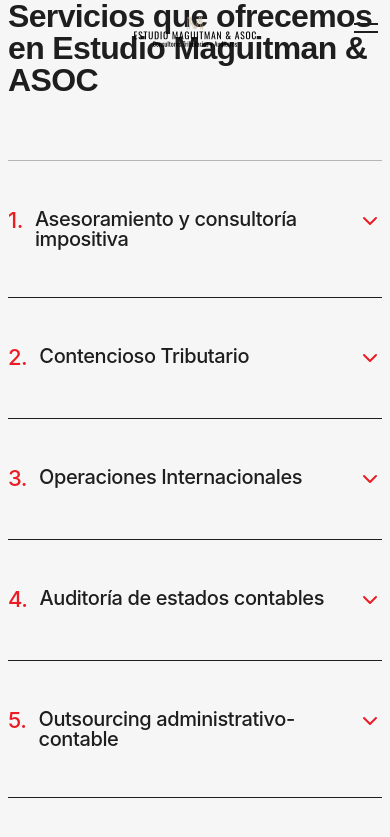
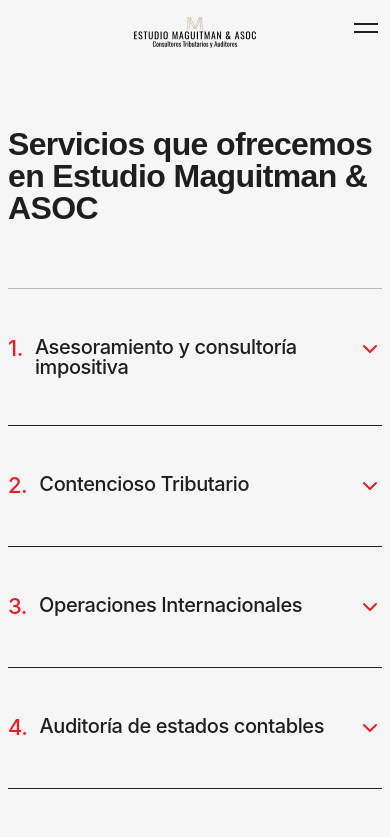
Before and after one commit to Julian-Kellmer/MagitmanStudio, a React (Vite) app: page /servicios in a window 390 px wide. Shown: the top 837 px of the page. Built offline with nearby package versions, Linux system fonts and the light colour scheme; a web font is replaced by a local one.

Commit message:
fixed servicios pt

```diff
--- a/src/servicios/index.jsx
+++ b/src/servicios/index.jsx
@@ -3,7 +3,7 @@
 
 const Servicios = () => {
   return (
-    <main className='bg-background min-h-screen  md:pt-32 pb-32'>
+    <main className='bg-background min-h-screen pt-32 md:pt-32 pb-32'>
       <div className='layout-wrap'>
         <div className='layout-grid col-span-full mb-16  flex items-start '>
           <h1 className='col-span-full md:col-span-8 md:col-start-2 text-h1 leading-tight font-medium text-primary'>
```
